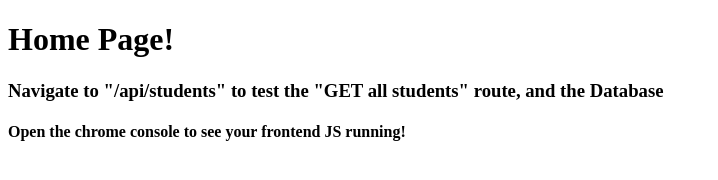
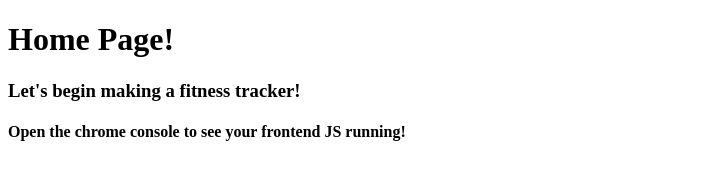
Before and after one commit to howardmg/mvp-fitness-tracker, a website: page Public/index.html in a window 1280 px wide. Shown: the whole page, without its empty margins (0-718 px from the left). Drawn offline with Linux system fonts and the light colour scheme.

Commit message:
added nodemon dev depend and updated html file

```diff
--- a/Public/index.html
+++ b/Public/index.html
@@ -8,7 +8,7 @@
 </head>
 <body>
     <h1>Home Page!</h1>
-    <h3>Navigate to "/api/students" to test the "GET all students" route, and the Database</h3>
+    <h3>Let's begin making a fitness tracker!</h3>
 
     <h4>Open the chrome console to see your frontend JS running!</h4>
 
--- a/package.json
+++ b/package.json
@@ -22,5 +22,8 @@
   "dependencies": {
     "express": "^4.18.1",
     "pg": "^8.7.3"
+  },
+  "devDependencies": {
+    "nodemon": "^2.0.16"
   }
 }
```
Also changed, not shown: 1 other file.
